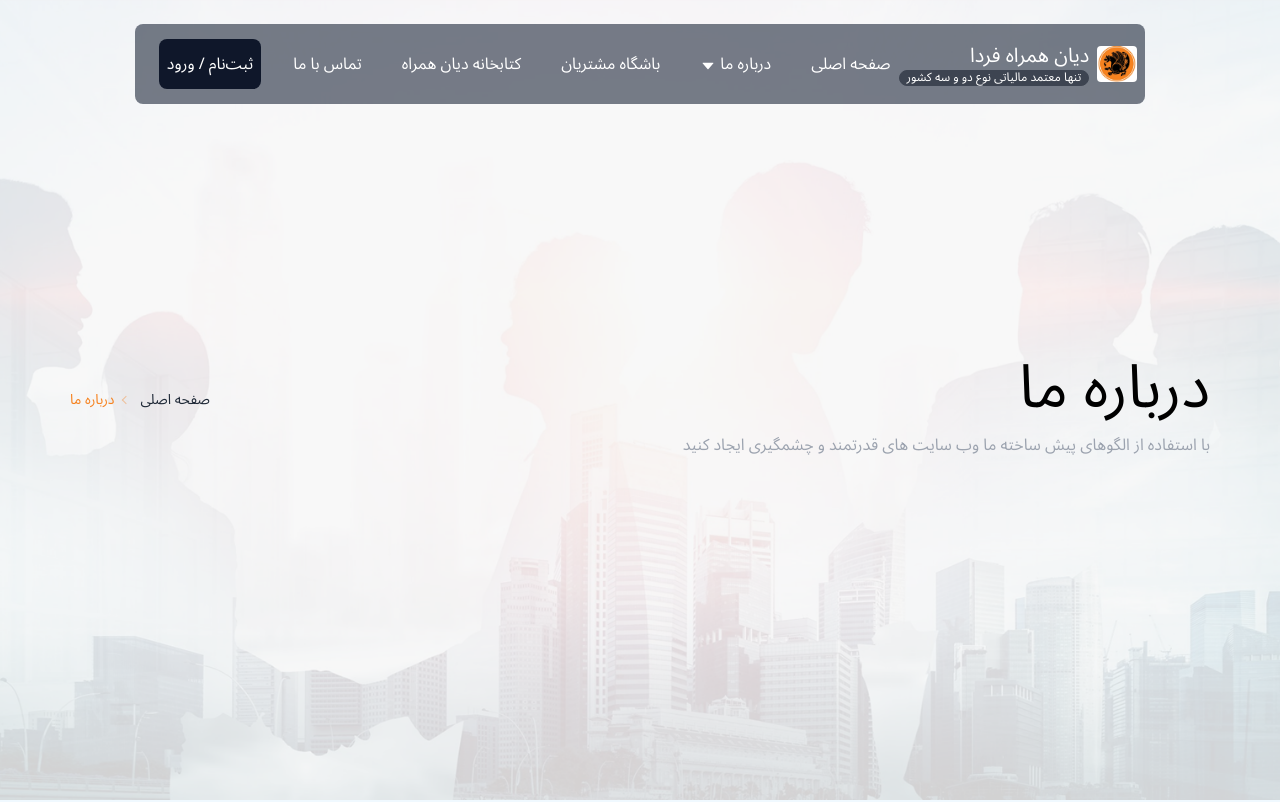
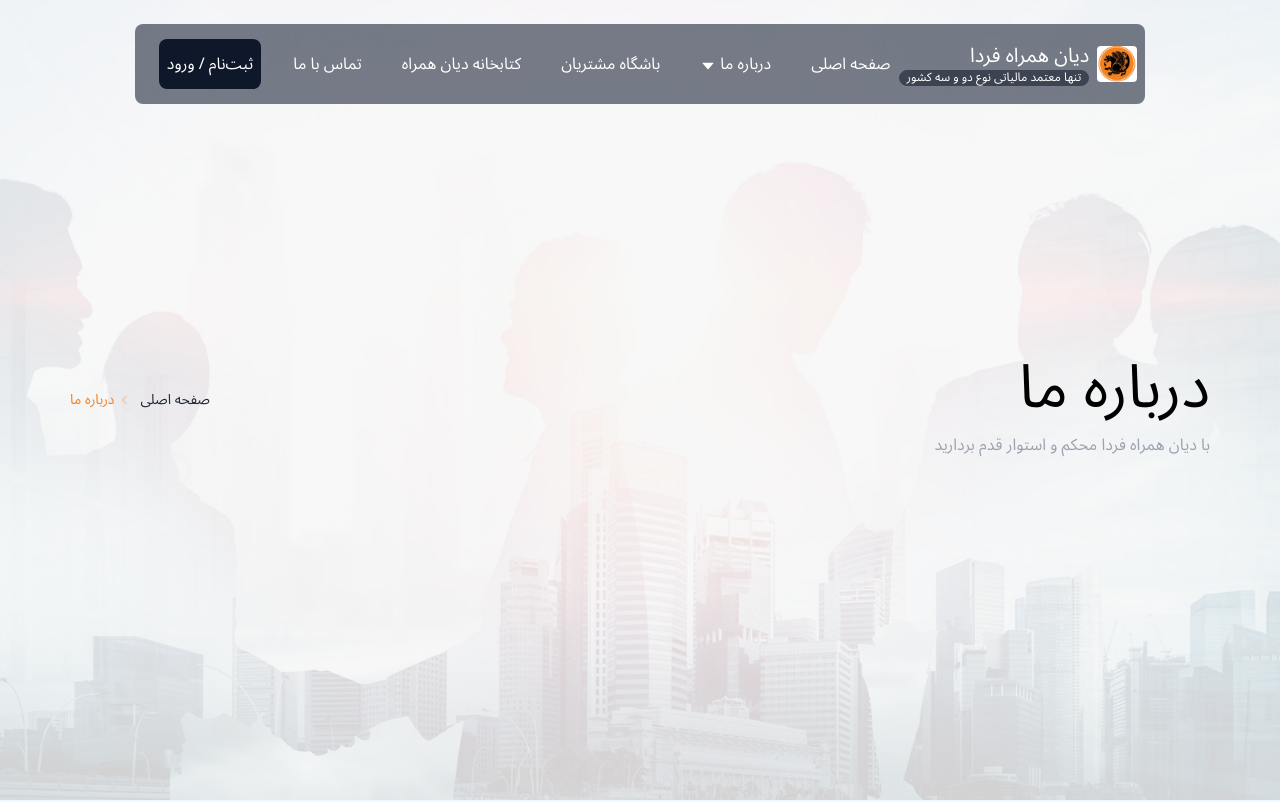
Before and after one commit to Mansour-VN/DianHamrah, a Next.js app: page /AboutUs in a window 1280 px wide. Shown: the top 802 px of the page. Built offline with nearby package versions, Linux system fonts and the light colour scheme.

Commit message:
feat: change style title in AboutUs page

```diff
--- a/src/module/AboutUs/History/index.tsx
+++ b/src/module/AboutUs/History/index.tsx
@@ -26,8 +26,7 @@ const History = () => {
                     </div>
                     <div className="breadcrumb-title  mb-30">
                         <h2 className="text-[60px] md:p-0 px-2 text-black ">درباره ما</h2>
-                        <p className="text-gray-400 px-2 md:p-0">با استفاده از الگوهای پیش ساخته ما وب سایت های قدرتمند و
-                            چشمگیری ایجاد کنید</p>
+                        <p className="text-gray-400 px-2 md:p-0"> با دیان همراه فردا محکم و استوار قدم بردارید </p>
                     </div>
                 </div>
 
```
